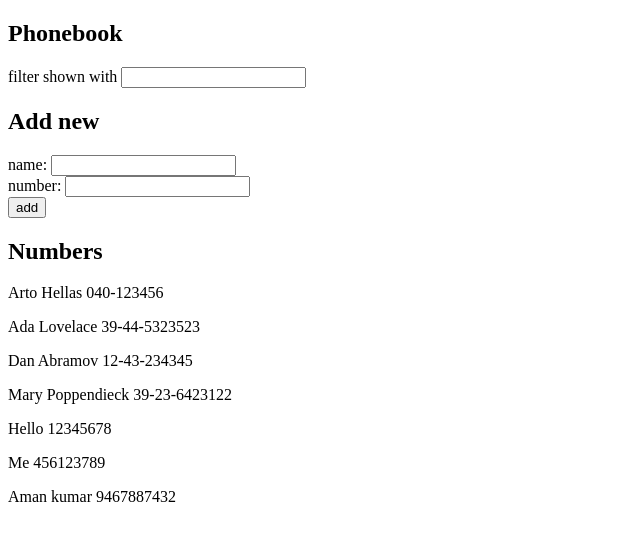
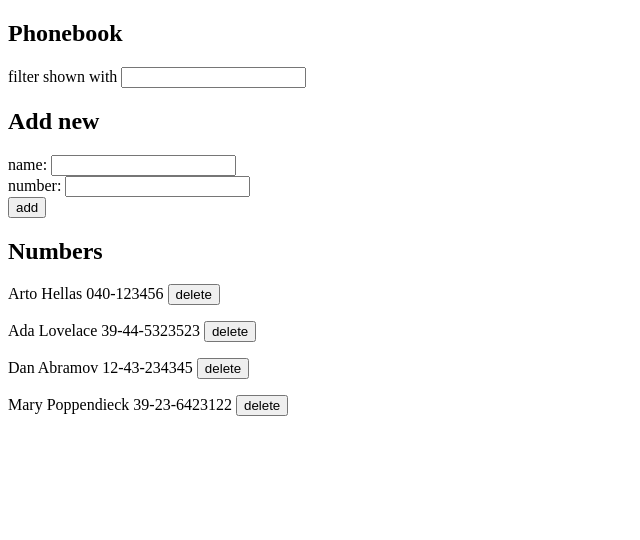
Before and after one commit to py-piyush/full-stack-open, a React (Create React App) app in the folder part-2/phonebook/: page / in a window 1280 px wide. Shown: the top 540 px of the page, without its empty margins (0-640 px from the left). Built offline with nearby package versions, Linux system fonts and the light colour scheme; data requests are answered from the project's data file.

Commit message:
Exercise 2.17

```diff
--- a/part-2/phonebook/db.json
+++ b/part-2/phonebook/db.json
@@ -19,21 +19,6 @@
       "name": "Mary Poppendieck",
       "number": "39-23-6423122",
       "id": 4
-    },
-    {
-      "name": "Hello",
-      "number": "12345678",
-      "id": 5
-    },
-    {
-      "name": "Me",
-      "number": "456123789",
-      "id": 6
-    },
-    {
-      "name": "Aman kumar",
-      "number": "9467887432",
-      "id": 7
     }
   ]
 }
--- a/part-2/phonebook/src/App.js
+++ b/part-2/phonebook/src/App.js
@@ -34,6 +34,19 @@ const App = () => {
   let displayPerson = persons.filter((person) =>
     person.name.toLowerCase().includes(filter.toLowerCase())
   );
+
+  const handleDelete = (id) => {
+    const deletePerson = persons.find((person) => id === person.id);
+    console.log(deletePerson);
+    const confirm = window.confirm(`Delete "${deletePerson.name}" ?`);
+    if (!confirm) return;
+    services
+      .deletePerson(id)
+      .then((returnedPerson) =>
+        setPersons(persons.filter((person) => person.id !== id))
+      );
+  };
+
   return (
     <div>
       <h2>Phonebook</h2>
@@ -47,7 +60,7 @@ const App = () => {
         addNewNameandNumber={addNewNameandNumber}
       />
       <h2>Numbers</h2>
-      <Persons displayPerson={displayPerson} />
+      <Persons displayPerson={displayPerson} handleDelete={handleDelete} />
     </div>
   );
 };
--- a/part-2/phonebook/src/components/Persons.js
+++ b/part-2/phonebook/src/components/Persons.js
@@ -1,7 +1,9 @@
-const Persons = ({ displayPerson }) =>
+const Persons = ({ displayPerson, handleDelete }) =>
   displayPerson.map((person) => (
     <p key={person.name}>
       {person.name} {person.number}
+      {"  "}
+      <button onClick={() => handleDelete(person.id)}>delete</button>
     </p>
   ));
 
--- a/part-2/phonebook/src/services/peronsService.js
+++ b/part-2/phonebook/src/services/peronsService.js
@@ -11,4 +11,8 @@ const create = (personObj) => {
   return axios.post(baseUrl, personObj).then((response) => response.data);
 };
 
-export default { getAll, create };
+const deletePerson = (id) => {
+  return axios.delete(`${baseUrl}/${id}`).then((response) => response.data);
+};
+
+export default { getAll, create, deletePerson };
```
